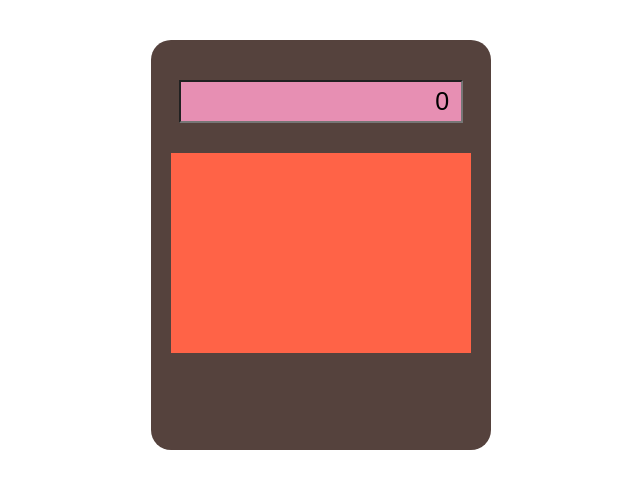
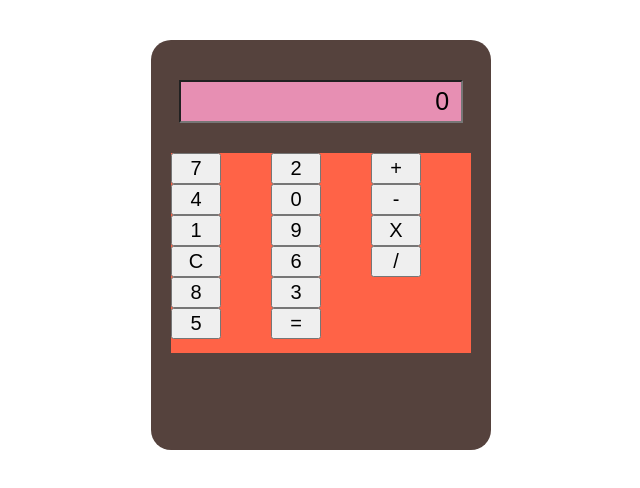
Before and after one commit to NiveditaThanvi411/calculartor, a plain HTML site: page index.html in a window 1280 px wide. Shown: the whole page, without its empty margins (319-959 px from the left). Drawn offline with Linux system fonts and the light colour scheme.

Commit message:
button added

```diff
--- a/index.html
+++ b/index.html
@@ -10,7 +10,22 @@
     <div class="calculator-body">
 <input type="text" value="0 " class="screen">
 <div class="button-container">
-
+    <button class="btn">7</button>
+        <button class="btn">4</button>
+        <button class="btn">1</button>
+        <button class="btn btn-c">C</button>
+        <button class="btn">8</button>
+        <button class="btn">5</button>
+        <button class="btn">2</button>
+        <button class="btn">0</button>
+        <button class="btn">9</button>
+        <button class="btn">6</button>
+        <button class="btn">3</button>
+        <button class="btn btn-operator">=</button>
+        <button class="btn btn-operator">+</button>
+        <button class="btn btn-operator">-</button>
+        <button class="btn btn-operator">X</button>
+        <button class="btn btn-operator">/</button>
 
 
 </div>
```
